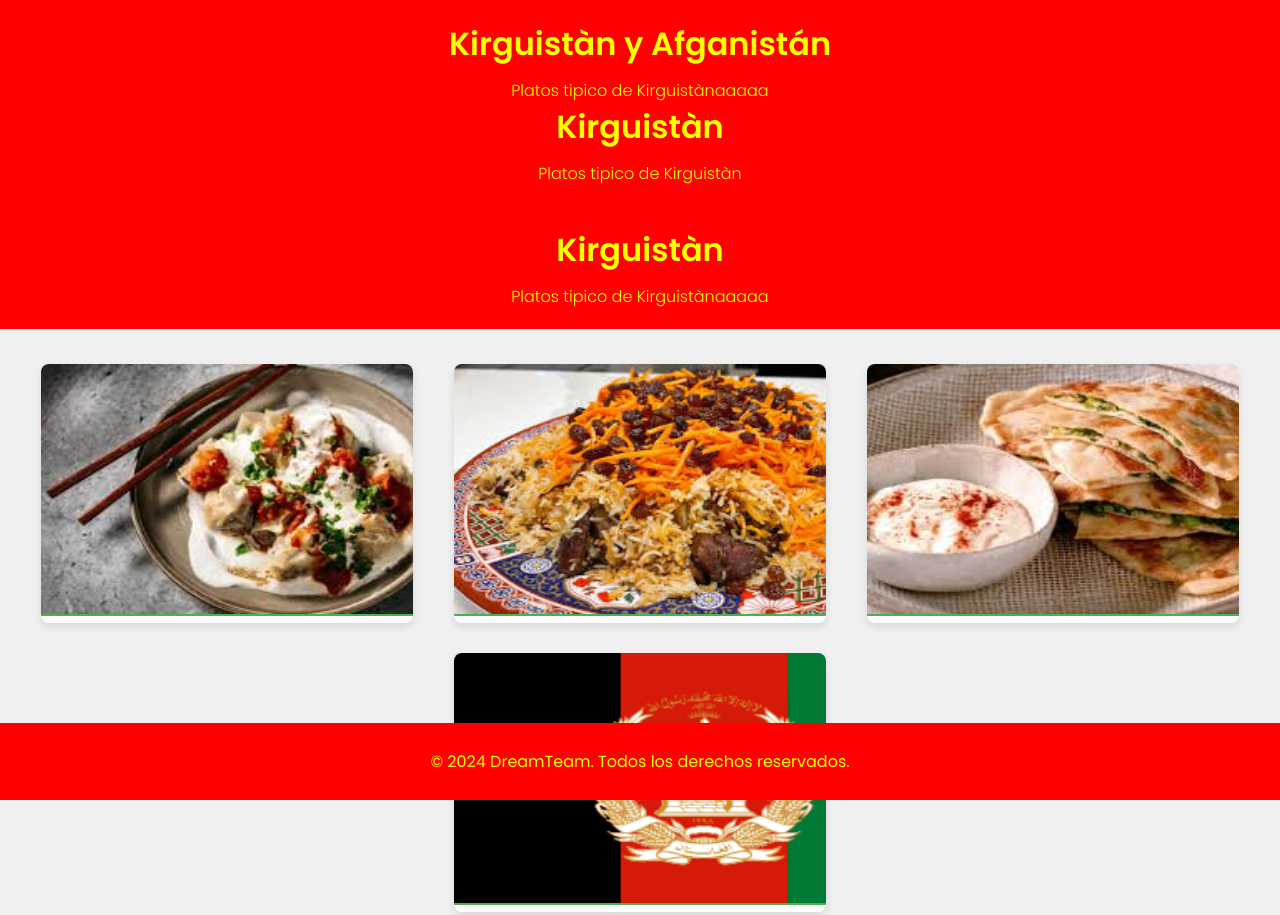
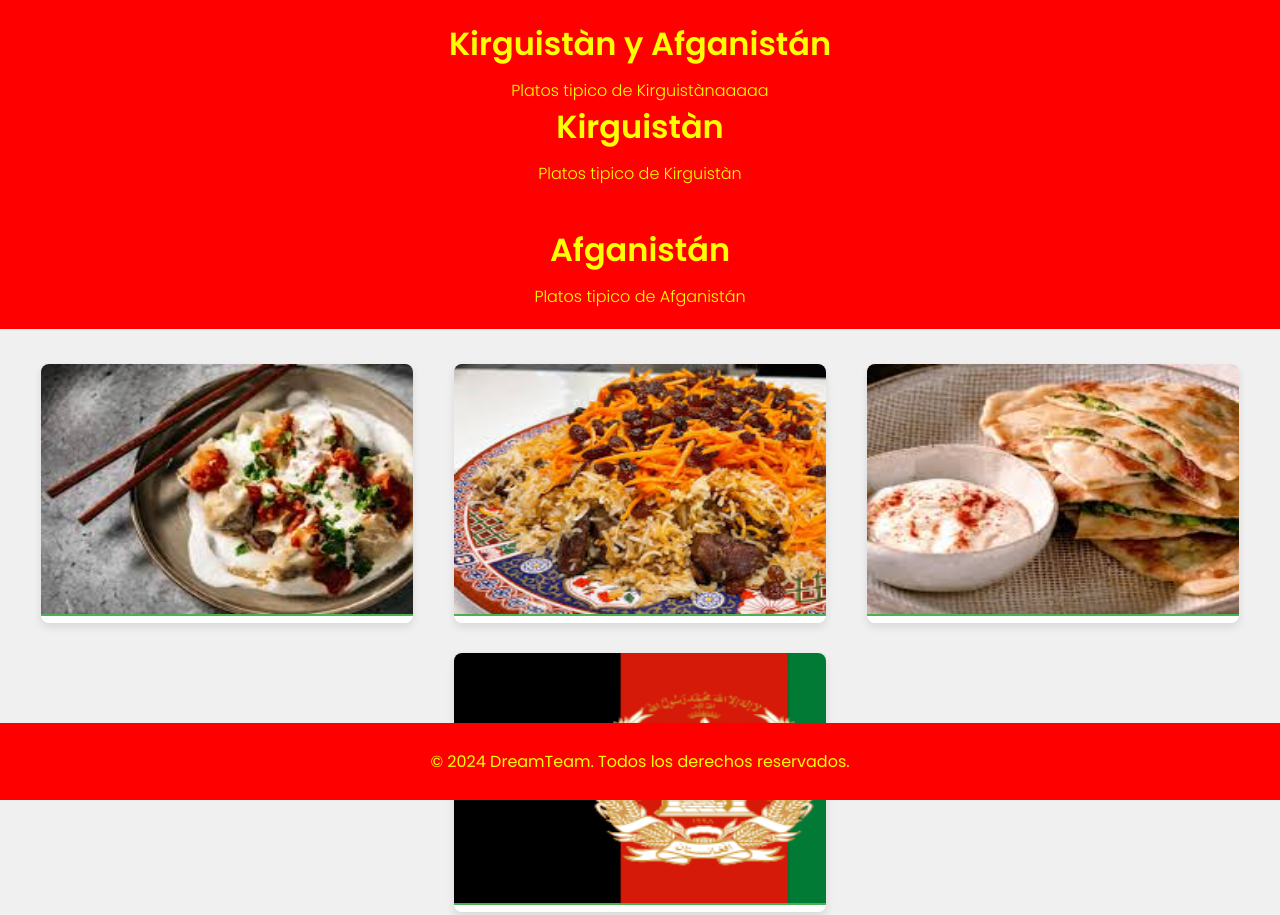
Before and after one commit to Recetas-Mundo/Recetas-del-mundo, a plain HTML site: page Alejo/index2.html in a window 1280 px wide. Shown: the top 915 px of the page. Drawn offline with Linux system fonts and the light colour scheme.

Commit message:
ahora si

```diff
--- a/Alejo/index2.html
+++ b/Alejo/index2.html
@@ -32,9 +32,8 @@
 <body>
     <header>
 
-        <h1>Kirguistàn</h1>
-        <p>Platos tipico de Kirguistànaaaaa</p>
-
+        <h1>Afganistán</h1>
+        <p>Platos tipico de Afganistán</p>
     </header>
 
 
@@ -70,6 +69,8 @@
     </main><br><br>
 
 
+    <br><br><br>
+
     <br><br><br><br><br>
 
 
```
